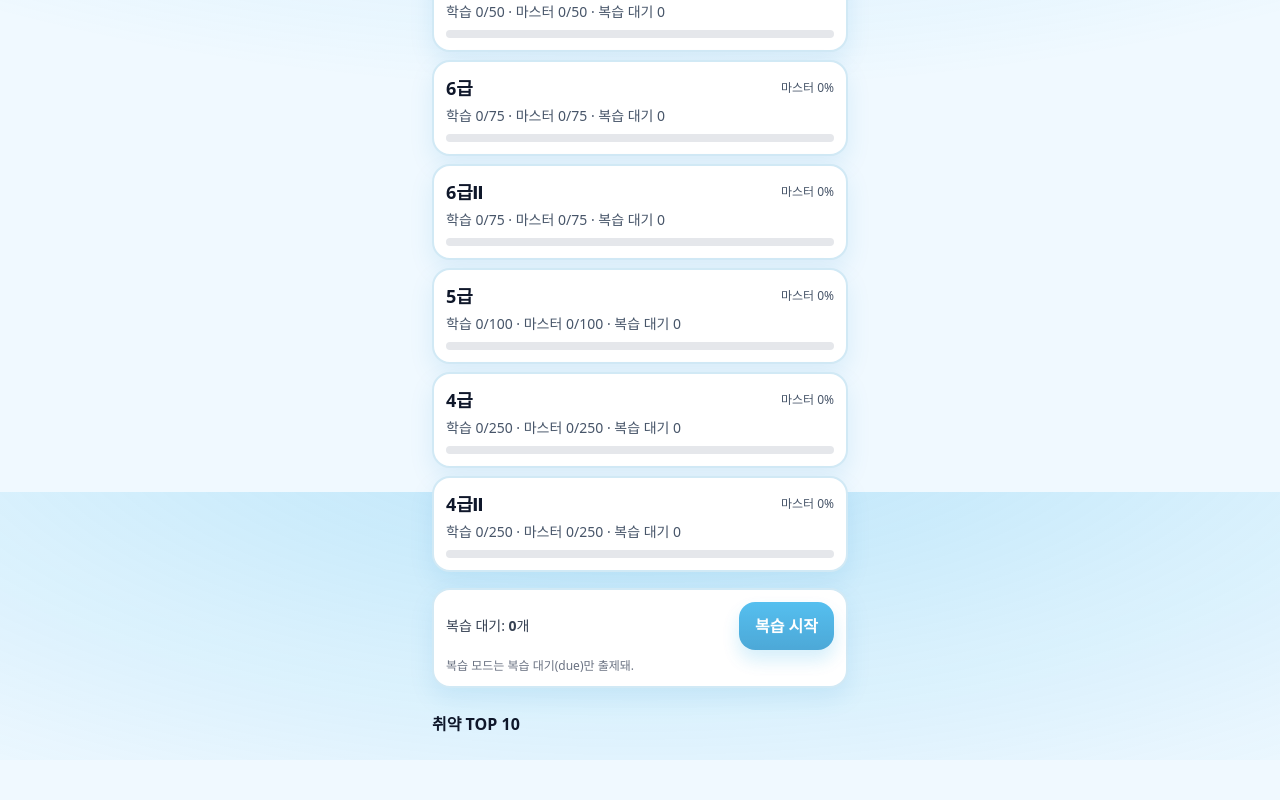
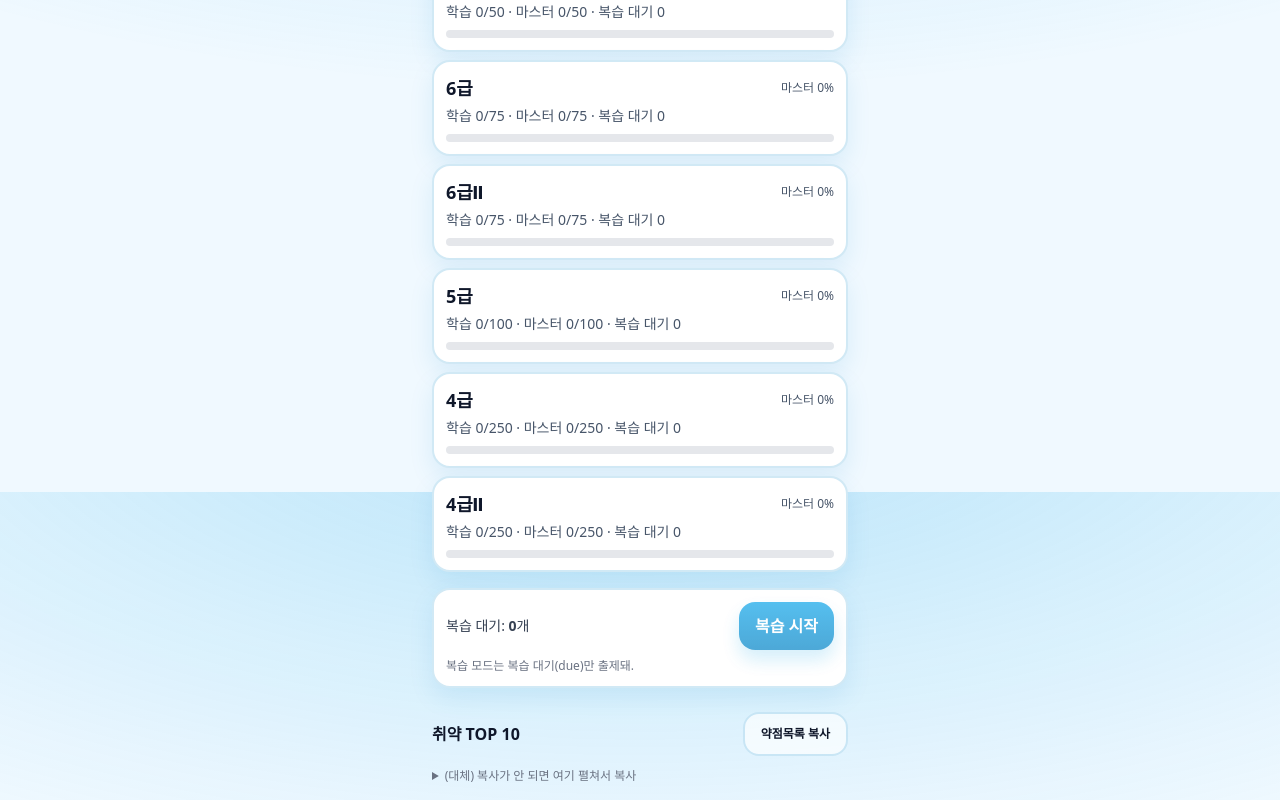
Before and after one commit to woairi/hanja-study, a Next.js app in the folder web/: page /progress in a window 1280 px wide. Shown: the part 308-1108 px from the top of the page. Before the commit the page ends 1068 px from the top, so only its background shows below. Built offline with nearby package versions, Linux system fonts and the light colour scheme.

Commit message:
Progress: add weak-top export for curation

```diff
--- a/web/src/app/progress/page.tsx
+++ b/web/src/app/progress/page.tsx
@@ -36,6 +36,42 @@ export default function ProgressPage() {
       .map(([id, p]) => ({ id, score: (p.wrong + 1) / (p.correct + 1), wrong: p.wrong, correct: p.correct }))
       .sort((a, b) => b.score - a.score)
       .slice(0, 10);
+  }, [now]);
+
+  const weakExportJson = useMemo(() => {
+    const st = loadState();
+    const map = new Map(ALL_KANJI.map((k) => [k.id, k] as const));
+    const top = Object.entries(st.progress)
+      .map(([id, p]) => ({ id, score: (p.wrong + 1) / (p.correct + 1), wrong: p.wrong, correct: p.correct, p }))
+      .sort((a, b) => b.score - a.score)
+      .slice(0, 50)
+      .map((w) => {
+        const k = map.get(w.id);
+        const due = !!w.p && !w.p.mastered && w.p.nextReviewAt <= now;
+        return {
+          id: w.id,
+          hanja: k?.hanja,
+          gradeLabel: k?.gradeLabel,
+          reading: k?.reading,
+          meaning: k?.meaning,
+          wrong: w.wrong,
+          correct: w.correct,
+          due,
+          exampleWord: k?.exampleWord,
+          exampleMeaning: k?.exampleMeaning,
+        };
+      });
+
+    return JSON.stringify(
+      {
+        version: 1,
+        generatedAt: new Date(now).toISOString(),
+        note: 'weak top 50 export (local-only)',
+        items: top,
+      },
+      null,
+      2
+    );
   }, [now]);
 
   const totalDue = useMemo(() => {
@@ -105,7 +141,36 @@ export default function ProgressPage() {
       </section>
 
       <section className="mt-6">
-        <h2 className="text-base font-semibold">취약 TOP 10</h2>
+        <div className="flex items-center justify-between gap-3">
+          <h2 className="text-base font-semibold">취약 TOP 10</h2>
+          <button
+            className="btn btn-ghost focus-ring px-3 py-2 text-xs"
+            onClick={async () => {
+              const txt = weakExportJson;
+              try {
+                if (navigator.clipboard?.writeText) {
+                  await navigator.clipboard.writeText(txt);
+                } else {
+                  const ta = document.createElement('textarea');
+                  ta.value = txt;
+                  ta.setAttribute('readonly', '');
+                  ta.style.position = 'fixed';
+                  ta.style.left = '-9999px';
+                  document.body.appendChild(ta);
+                  ta.select();
+                  document.execCommand('copy');
+                  document.body.removeChild(ta);
+                }
+                setToast('약점 목록을 복사했어! 채팅에 붙여넣어줘.');
+              } catch {
+                setToast('복사 실패 😭 아래 목록을 길게 눌러서 복사해줘.');
+              }
+            }}
+          >
+            약점목록 복사
+          </button>
+        </div>
+
         <ol className="mt-2 list-decimal space-y-1 pl-5 text-sm text-gray-700">
           {weak.map((w) => (
             <li key={w.id}>
@@ -123,6 +188,13 @@ export default function ProgressPage() {
             </li>
           ))}
         </ol>
+
+        <details className="mt-3">
+          <summary className="text-xs text-gray-500">(대체) 복사가 안 되면 여기 펼쳐서 복사</summary>
+          <pre className="mt-2 max-h-64 overflow-auto rounded-2xl bg-white/60 p-3 text-[11px] leading-relaxed">
+            {weakExportJson}
+          </pre>
+        </details>
       </section>
     </main>
   );
```
Also changed, not shown: 1 other file (tests, documents, lock files or other folders).
